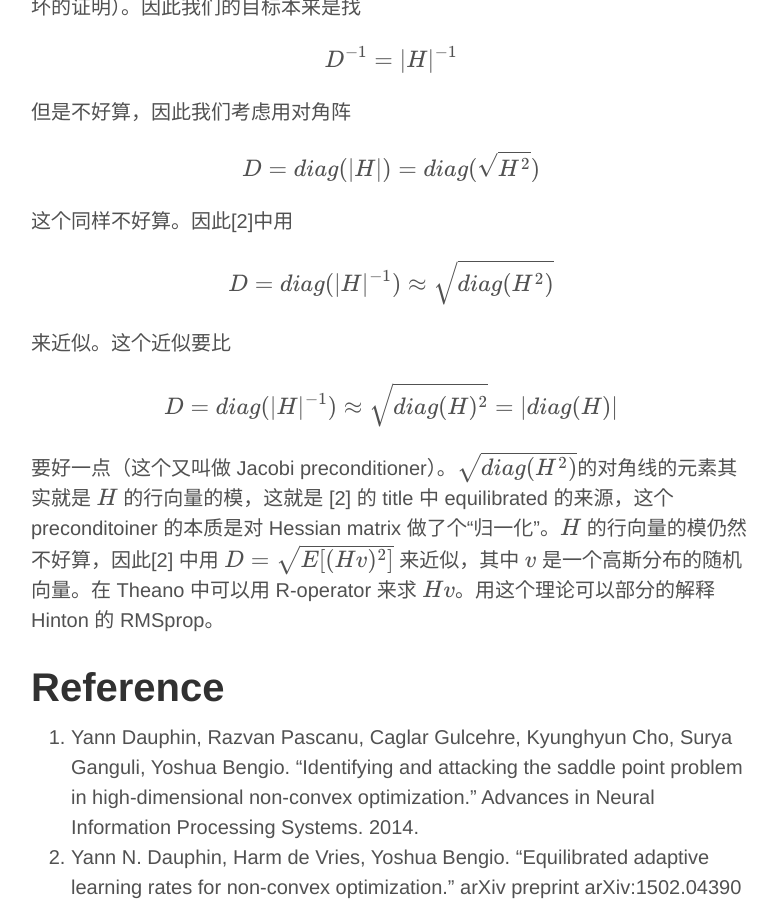
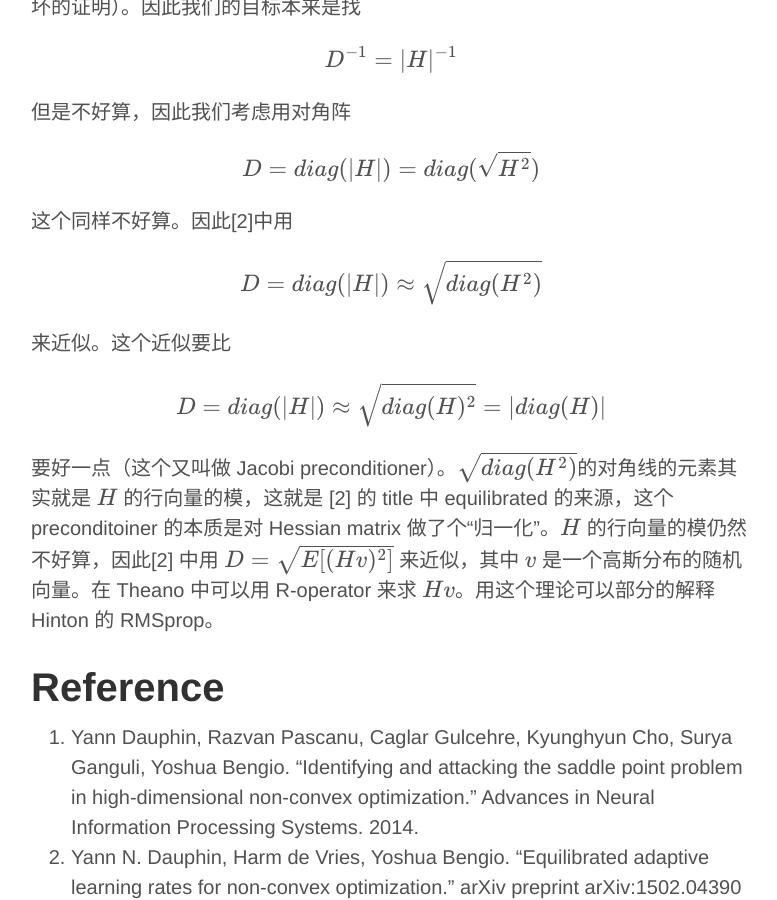
Before and after one commit to bjsc/cswhjiang.github.io, a Jekyll site: the page built from _posts/2015-09-10-escape-from-saddle-points.md, in a window 1280 px wide and 900 px high, scrolled down 2423 px. Shown: the whole window, without its empty margins (249-1026 px from the left). Built offline with Jekyll 4.4.1, drawn with Linux system fonts in a browser that asks for light colours; formulas are drawn with MathJax 3; comment, search, counter and statistics services are not loaded.

Commit message:
saddle points

```diff
--- a/_posts/2015-09-10-escape-from-saddle-points.md
+++ b/_posts/2015-09-10-escape-from-saddle-points.md
@@ -32,11 +32,11 @@ $$D = diag(|H|) = diag(\sqrt{H^2})$$
 
 这个同样不好算。因此[2]中用
 
-$$D = diag(|H|^{-1}) \approx \sqrt{diag(H^2)}$$
+$$D = diag(|H|) \approx \sqrt{diag(H^2)}$$
 
 来近似。这个近似要比
 
- $$D = diag(|H|^{-1}) \approx \sqrt{diag(H)^2} = |diag(H)|$$
+ $$D = diag(|H|) \approx \sqrt{diag(H)^2} = |diag(H)|$$
 
 要好一点（这个又叫做 Jacobi preconditioner）。$$\sqrt{diag(H^2)}$$的对角线的元素其实就是 $$H$$ 的行向量的模，这就是 [2] 的 title 中 equilibrated 的来源，这个preconditoiner 的本质是对 Hessian matrix 做了个“归一化”。$$H$$ 的行向量的模仍然不好算，因此[2] 中用 $$D = \sqrt{E[(Hv)^2]} $$ 来近似，其中 $$v$$ 是一个高斯分布的随机向量。在 Theano 中可以用 R-operator 来求 $$Hv$$。用这个理论可以部分的解释 Hinton 的 RMSprop。
 
```
